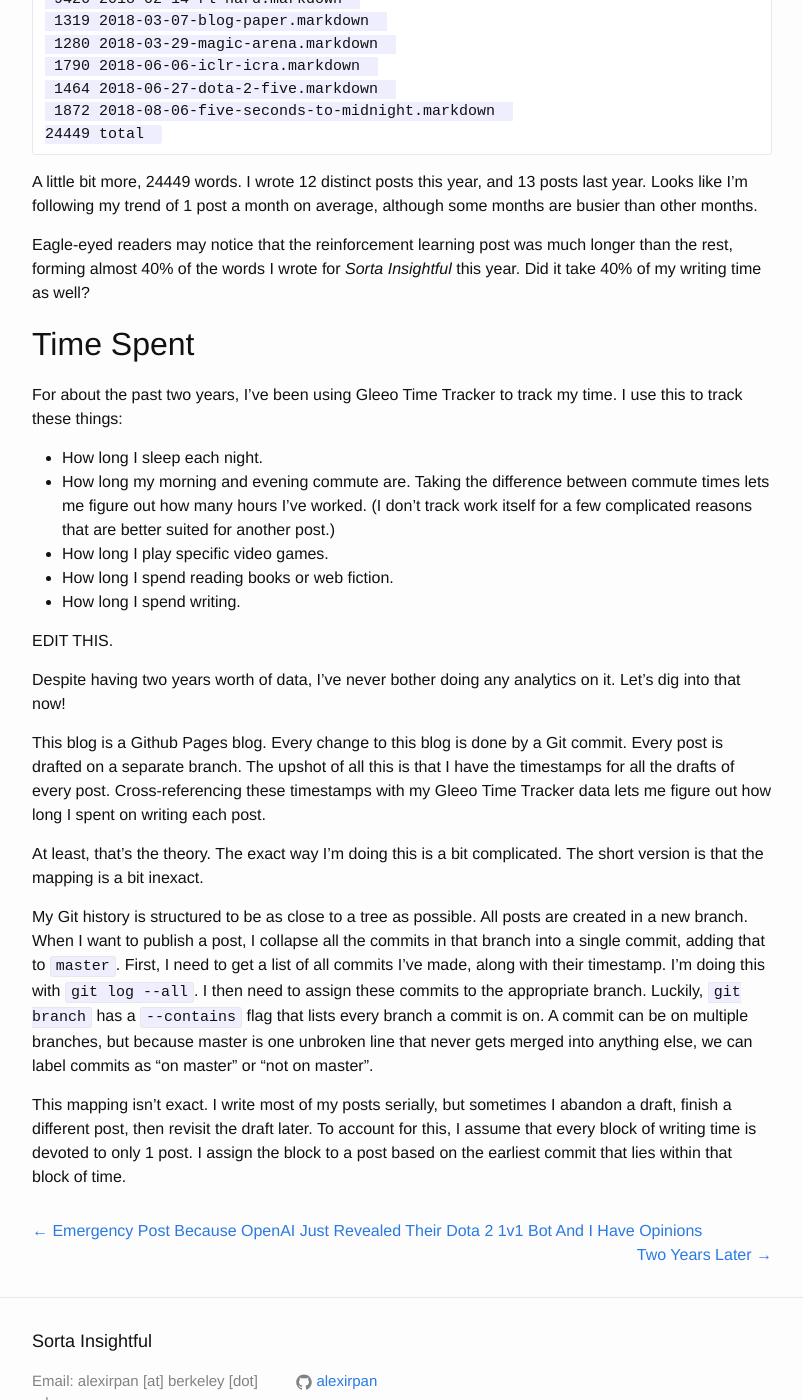
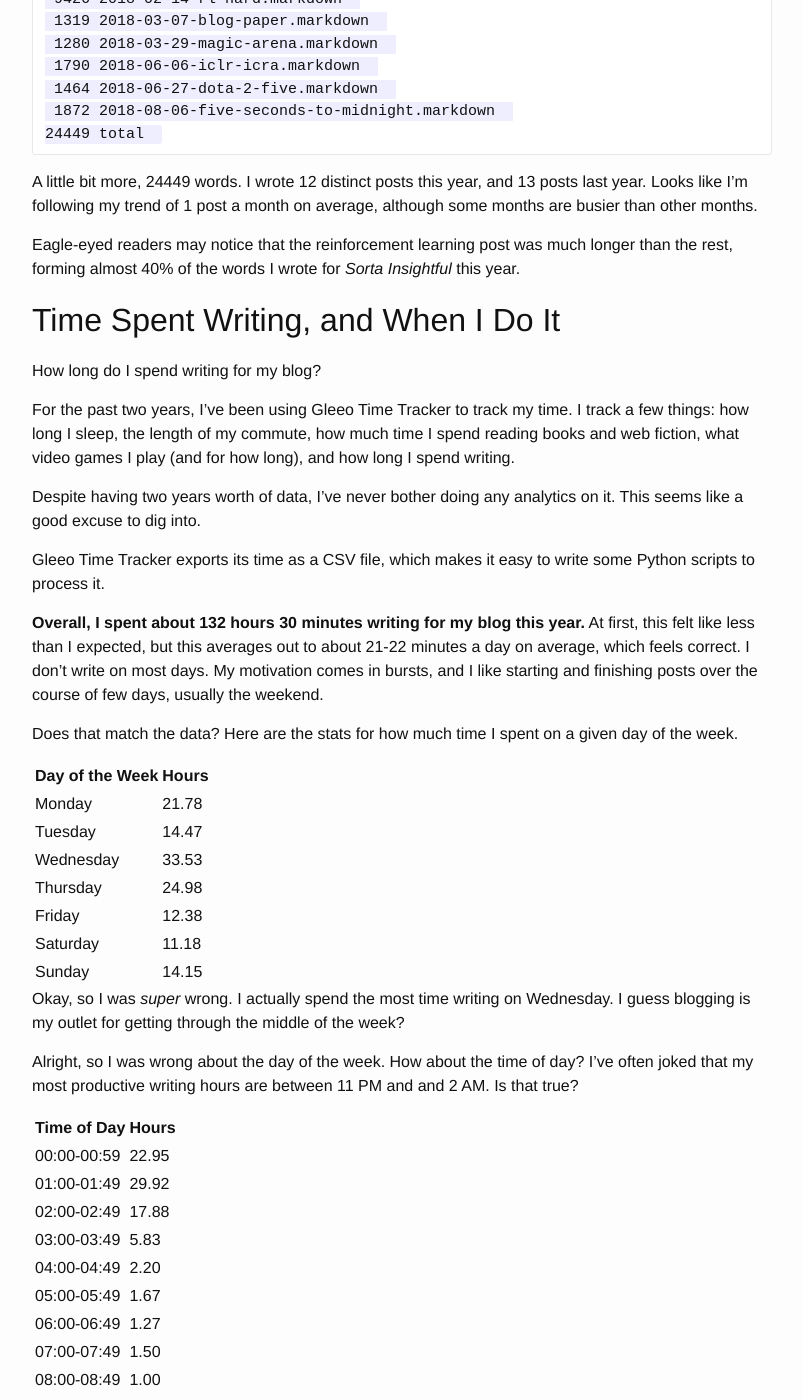
Before and after one commit to alexirpan/alexirpan.github.io, a Jekyll site: the page built from _posts/2018-08-18-three-years.markdown, in a window 1280 px wide and 1400 px high, scrolled down 993 px. Shown: the whole window, without its empty margins (238-1041 px from the left). Built offline with Jekyll 4.4.1, drawn with Linux system fonts in a browser that asks for light colours; nearby versions of some CDN libraries; some of the changed text lies outside the part shown.

Commit message:
Stats for day of week and hour of day

```diff
--- a/_posts/2018-08-18-three-years.markdown
+++ b/_posts/2018-08-18-three-years.markdown
@@ -1,7 +1,7 @@
 ---
 layout: post
 title:  "Three Years Later"
-date:   2017-08-18 00:00:00 -0700
+date:   2018-08-15 00:00:00 -0700
 ---
 
 *Sorta Insightful* turns three years old today! Whether you were here from the
@@ -58,27 +58,90 @@ although some months are busier than other months.
 
 Eagle-eyed readers may notice that the reinforcement learning post was much
 longer than the rest, forming almost 40% of the words I wrote for *Sorta Insightful*
-this year. Did it take 40% of my writing time as well?
+this year.
 
 
-Time Spent
+Time Spent Writing, and When I Do It
 --------------------------------------------------------------------------
 
-For about the past two years, I've been using Gleeo Time Tracker to track my
-time. I use this to track these things:
+How long do I spend writing for my blog?
 
-* How long I sleep each night.
-* How long my morning and evening commute are. Taking the difference between
-commute times lets me figure out how many hours I've worked. (I don't track
-work itself for a few complicated reasons that are better suited for another post.)
-* How long I play specific video games.
-* How long I spend reading books or web fiction.
-* How long I spend writing.
-
-EDIT THIS.
+For the past two years, I've been using Gleeo Time Tracker to track my
+time. I track a few things: how long I sleep, the length of my commute,
+how much time I spend reading books and web fiction, what video games I play
+(and for how long), and how long I spend writing.
 
 Despite having two years worth of data, I've never bother doing any analytics
-on it. Let's dig into that now!
+on it. This seems like a good excuse to dig into.
+
+Gleeo Time Tracker exports its time as a CSV file, which makes it easy to write
+some Python scripts to process it.
+
+**Overall, I spent about 132 hours 30 minutes writing for my blog this year.**
+At first, this felt like less than I expected, but this averages out to about
+21-22 minutes a day on average, which feels correct. I don't write on most
+days. My motivation comes in bursts, and I like starting and finishing posts
+over the course of few days, usually the weekend.
+
+Does that match the data? Here are the stats for how much time I spent
+on a given day of the week.
+
+| Day of the Week | Hours |
+|-----------------|-------|
+| Monday          | 21.78 |
+| Tuesday         | 14.47 |
+| Wednesday       | 33.53 |
+| Thursday        | 24.98 |
+| Friday          | 12.38 |
+| Saturday        | 11.18 |
+| Sunday          | 14.15 |
+
+Okay, so I was *super* wrong. I actually spend the most time writing on
+Wednesday. I guess blogging is my outlet for getting through the middle of the
+week?
+
+Alright, so I was wrong about the day of the week. How about the time of day?
+I've often joked that my most productive writing hours are between 11 PM and
+and 2 AM. Is that true?
+
+| Time of Day | Hours |
+|-------------|-------|
+| 00:00-00:59 | 22.95 |
+| 01:00-01:49 | 29.92 |
+| 02:00-02:49 | 17.88 |
+| 03:00-03:49 | 5.83  |
+| 04:00-04:49 | 2.20  |
+| 05:00-05:49 | 1.67  |
+| 06:00-06:49 | 1.27  |
+| 07:00-07:49 | 1.50  |
+| 08:00-08:49 | 1.00  |
+| 09:00-09:49 | 1.00  |
+| 10:00-10:49 | 1.00  |
+| 11:00-11:49 | 1.72  |
+| 12:00-12:49 | 1.00  |
+| 13:00-13:49 | 0.38  |
+| 14:00-14:49 | 1.77  |
+| 15:00-15:49 | 1.60  |
+| 16:00-16:49 | 4.30  |
+| 17:00-17:49 | 4.48  |
+| 18:00-18:49 | 5.28  |
+| 19:00-19:49 | 3.40  |
+| 20:00-20:49 | 3.78  |
+| 21:00-21:49 | 5.42  |
+| 22:00-22:49 | 5.03  |
+| 23:00-23:49 | 8.10  |
+
+Yep, that's true! In fact I do a decent amount of writing *after* 2 AM as well.
+
+I'm more impressed that I've written during literally every hour of the day.
+
+Here's that table in bar graph form.
+
+ADD GRAPH
+
+
+Time Spent on Specific Posts
+-------------------------------------------------------------------------------
 
 This blog is a Github Pages blog. Every change to this blog
 is done by a Git commit. Every post is drafted on a separate branch. The upshot
```
